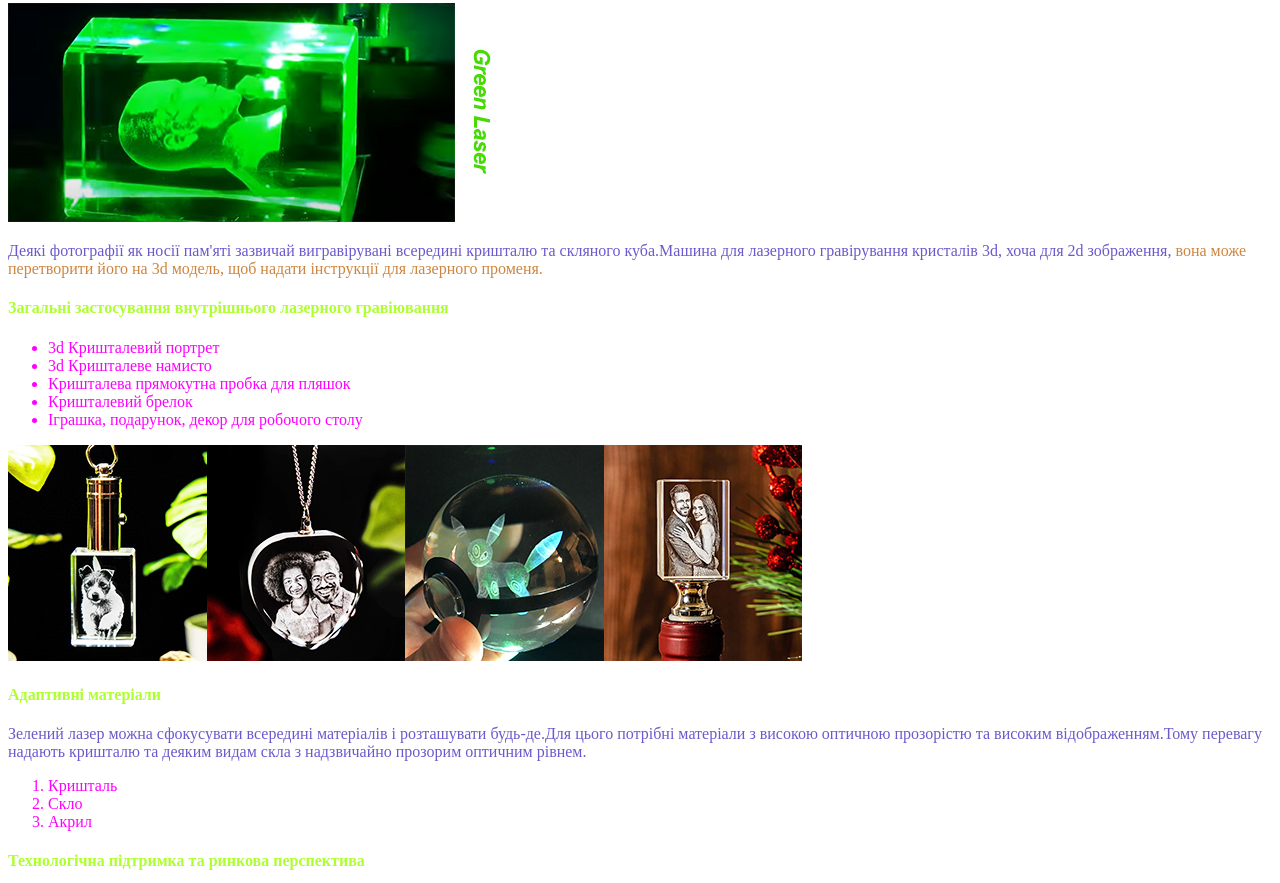
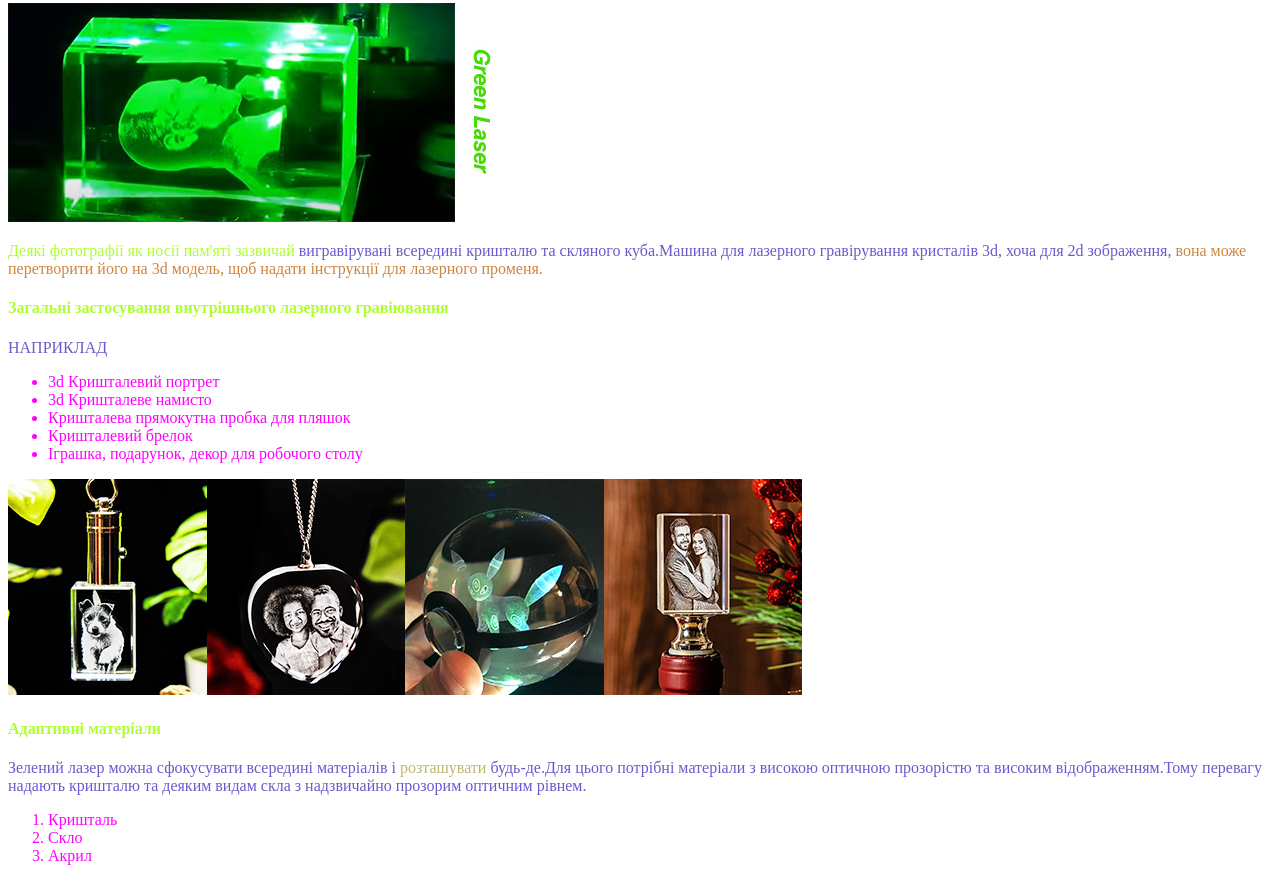
Before and after one commit to RomanRomeoRaffaello/css, a plain HTML site: page Lessons/Lesson_3/index.html in a window 1280 px wide. Shown: the part 1169-2052 px from the top of the page. Drawn offline with Linux system fonts and the light colour scheme.

Commit message:
new selectors

```diff
--- a/Lessons/Lesson_3/css/style.css
+++ b/Lessons/Lesson_3/css/style.css
@@ -1,7 +1,6 @@
 /* Загальний селектор */
 * {
     color: greenyellow;
-}
 }
 
 /* За назвою тега */
@@ -46,9 +45,17 @@ li {
     color: fuchsia;
 }
 
-*/
+/* Звернення до всіх тегів з класом texet-word2 всередині класу р */
+p .text-word2 {
+    color: darkkhaki;
+}
 
-/* Звернення до тега ul слідуючим за тегом з класом next-text???????????????????????????????????????????????????????????????????? */
+/* Селектор по класу (для декількох класів можно використовувати) */
+.header {
+    color: firebrick;
+}
+
+/* Звернення до тегу <ul> слідуючим одразу за тегом з класом next-text */
 .next-text+ul {
-    color: orange;
+    color: gold;
 }
--- a/Lessons/Lesson_3/index.html
+++ b/Lessons/Lesson_3/index.html
@@ -6,7 +6,7 @@
     <meta http-equiv="X-UA-Compatible" content="IE=edge">
     <meta name="viewport" content="width=device-width, initial-scale=1.0">
     <!-- Подключаемый файл который будем использовать-->
-    <!-- <link rel="stylesheet" href="css/null.css"> -->
+    <!-- link rel="stylesheet" href="css/null.css"-->
     <link rel="stylesheet" href="css/style.css">
     <title>Lesson 3</title>
 </head>
@@ -40,14 +40,14 @@
         він
         відбувається всередині матеріалів і не впливає на зовнішній матеріал.</p>
     <img src="img/green-laser-engraving3.jpg" alt="зображення">
-    <p class="drunked">Деякі фотографії як носії пам'яті зазвичай вигравірувані всередині кришталю та скляного
+    <p><span class="drunked">Деякі фотографії як носії пам'яті зазвичай</span> вигравірувані всередині кришталю та
+        скляного
         куба.Машина для лазерного
         гравірування кристалів 3d, хоча для 2d зображення, <span class="worm">вона може перетворити його на 3d модель,
             щоб надати
             інструкції для лазерного променя.</span></p>
-    <div class="next-text">
-        <h4>Загальні застосування внутрішнього лазерного гравіювання</h4>
-    </div>
+    <h4>Загальні застосування внутрішнього лазерного гравіювання</h4>
+    <p class="next-text">НАПРИКЛАД</p>
     <ul>
         <li>3d Кришталевий портрет</li>
         <li>3d Кришталеве намисто</li>
@@ -57,7 +57,9 @@
     </ul>
     <img src="img/3d-crystal-laser-engraving4.jpg" alt="Зображення">
     <h4>Адаптивні матеріали</h4>
-    <p>Зелений лазер можна сфокусувати всередині матеріалів і розташувати будь-де.Для цього потрібні матеріали з високою
+    <p>Зелений лазер можна сфокусувати всередині матеріалів і <span class="text-word2">розташувати</span> будь-де.Для
+        цього потрібні
+        матеріали з високою
         оптичною прозорістю та високим відображенням.Тому перевагу надають кришталю та деяким видам скла з надзвичайно
         прозорим оптичним рівнем.</p>
     <ol>
```
